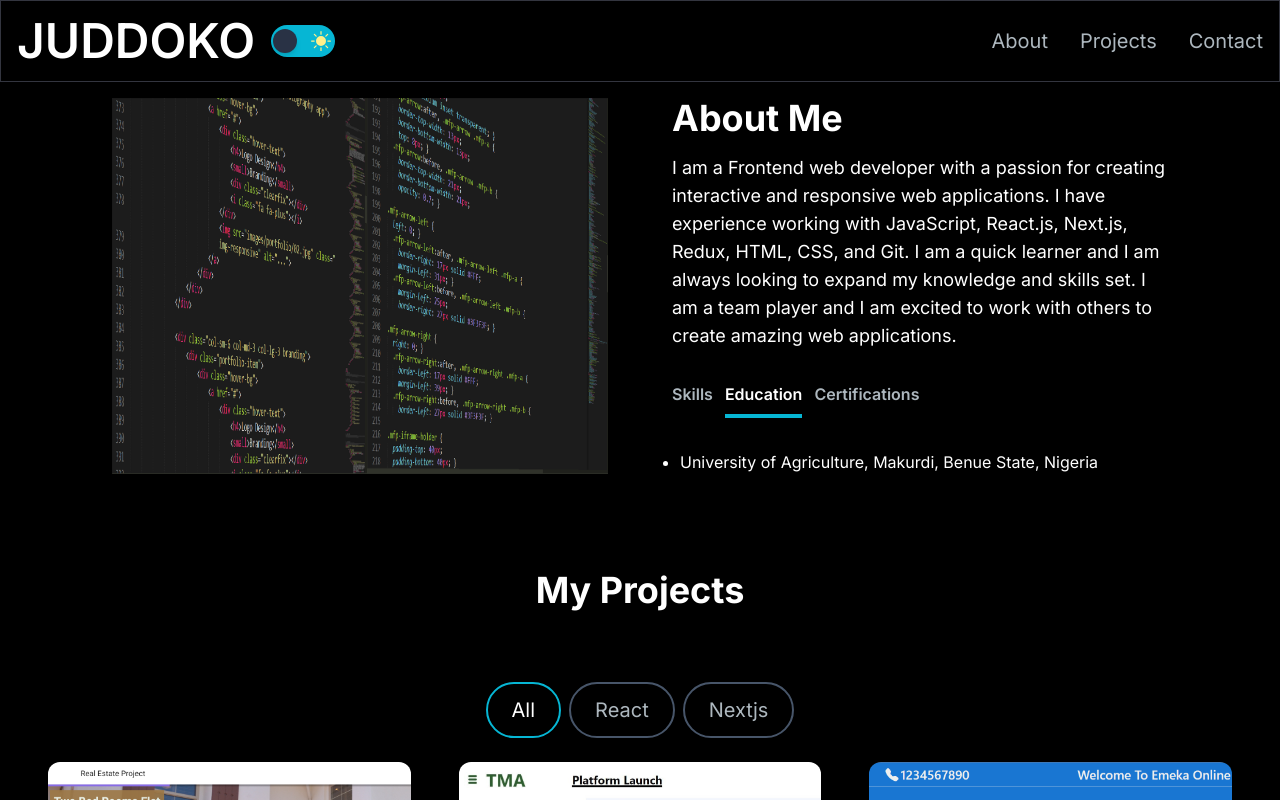
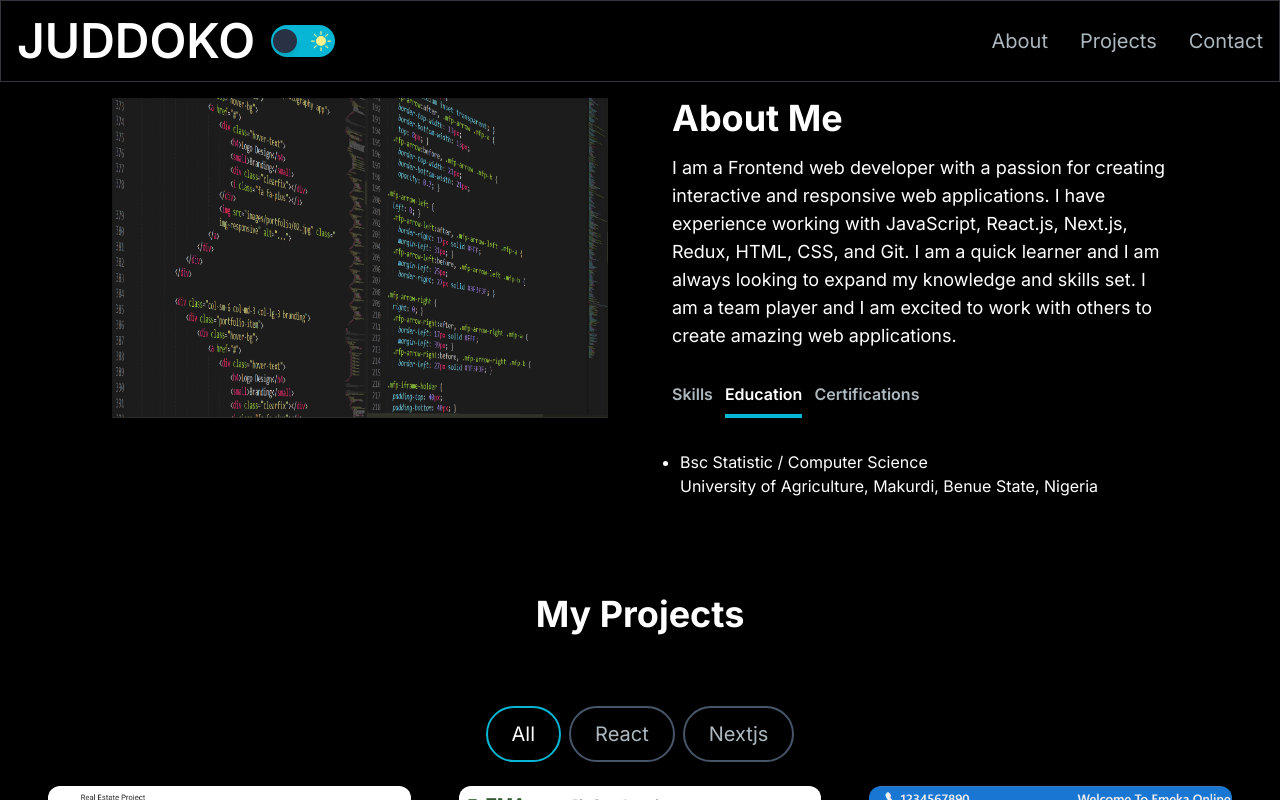
Before and after one commit to judidoko/portfolio, a Next.js app: page / in a window 1280 px wide. Both pictures are taken after a click on the button "Education". Shown: the part 880-1680 px from the top of the page. Built offline with nearby package versions, Linux system fonts and the light colour scheme.

Commit message:
Update my resume

```diff
--- a/components/AboutSection.jsx
+++ b/components/AboutSection.jsx
@@ -13,6 +13,7 @@ const TAB_DATA = [
         <li>React.js</li>
         <li>Next.js</li>
         <li>TailWind css</li>
+        <li>Scss</li>
       </ul>
     ),
   },
@@ -21,7 +22,8 @@ const TAB_DATA = [
     id: "education",
     content: (
       <ul className="list-disc pl-2">
-        <li>University of Agriculture, Makurdi, Benue State, Nigeria</li>
+        <li>Bsc Statistic / Computer Science</li>
+        <span>University of Agriculture, Makurdi, Benue State, Nigeria</span>
       </ul>
     ),
   },
@@ -30,7 +32,10 @@ const TAB_DATA = [
     id: "certifications",
     content: (
       <ul className="list-disc pl-2">
-        <li>In view</li>
+        <li>
+          <b>Front-End Developer Training</b> under the DevCareer Tech Program
+          powered by the UK-Nigeria Tech Hub
+        </li>
       </ul>
     ),
   },
@@ -48,12 +53,12 @@ const AboutSection = () => {
 
   return (
     <section className="dark:text-white text-dark" id="about">
-      <div className="md:grid md:grid-cols-2 gap-8 items-center py-8 px-4 xl:gap-16 sm:py-20 xl:px-16">
+      <div className="md:grid md:grid-cols-2 gap-8 py-8 px-4 xl:gap-16 sm:py-20 xl:px-16">
         <Image
           src="/images/about-img.png"
           width={500}
           height={500}
-          className="min-h-full hidden md:flex"
+          className="min-h-[80%] hidden md:flex flex-start"
         />
         <div className="mt-4 md:mt-0 text-left flex flex-col h-full">
           <h2 className="text-4xl font-bold dark:text-white text-dark mb-4">
```
Also changed, not shown: 1 other file (tests, documents, lock files or other folders).
